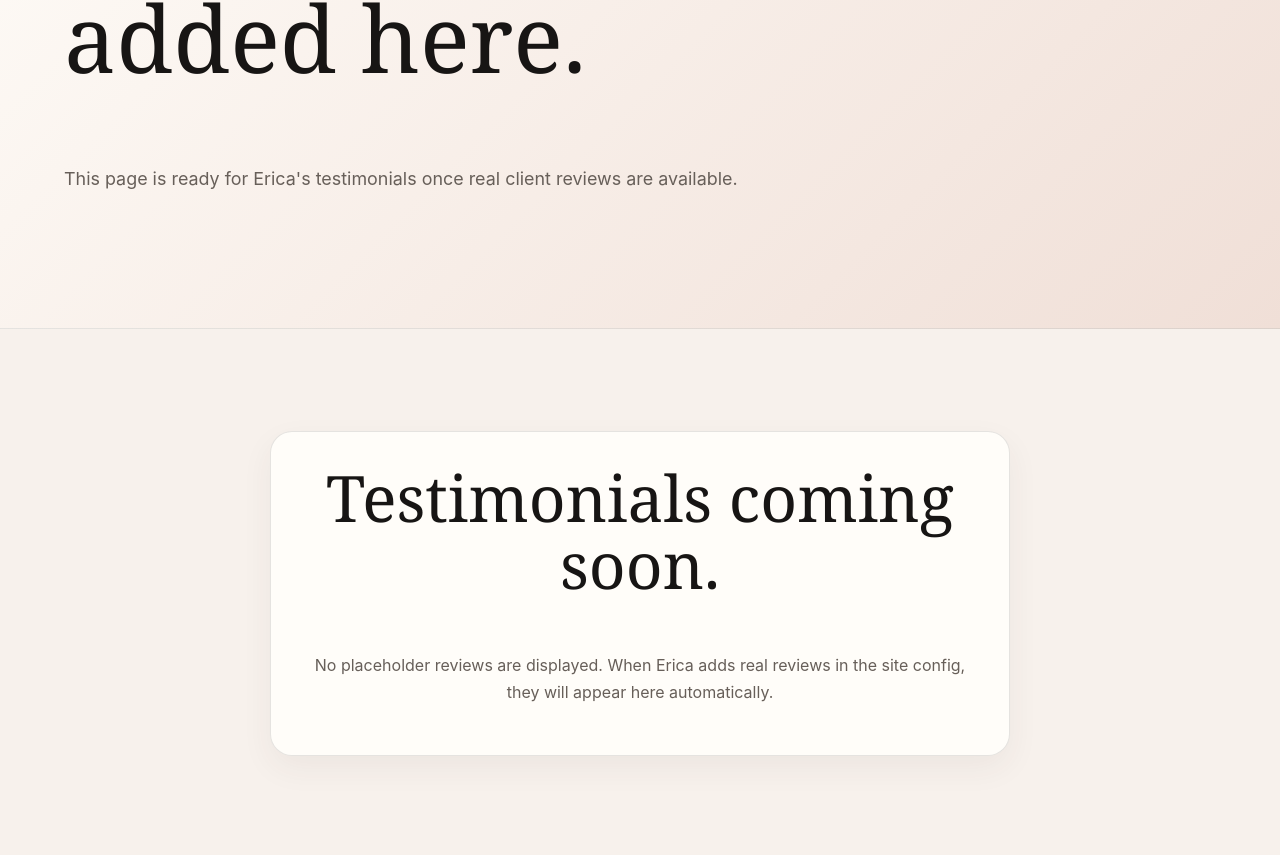
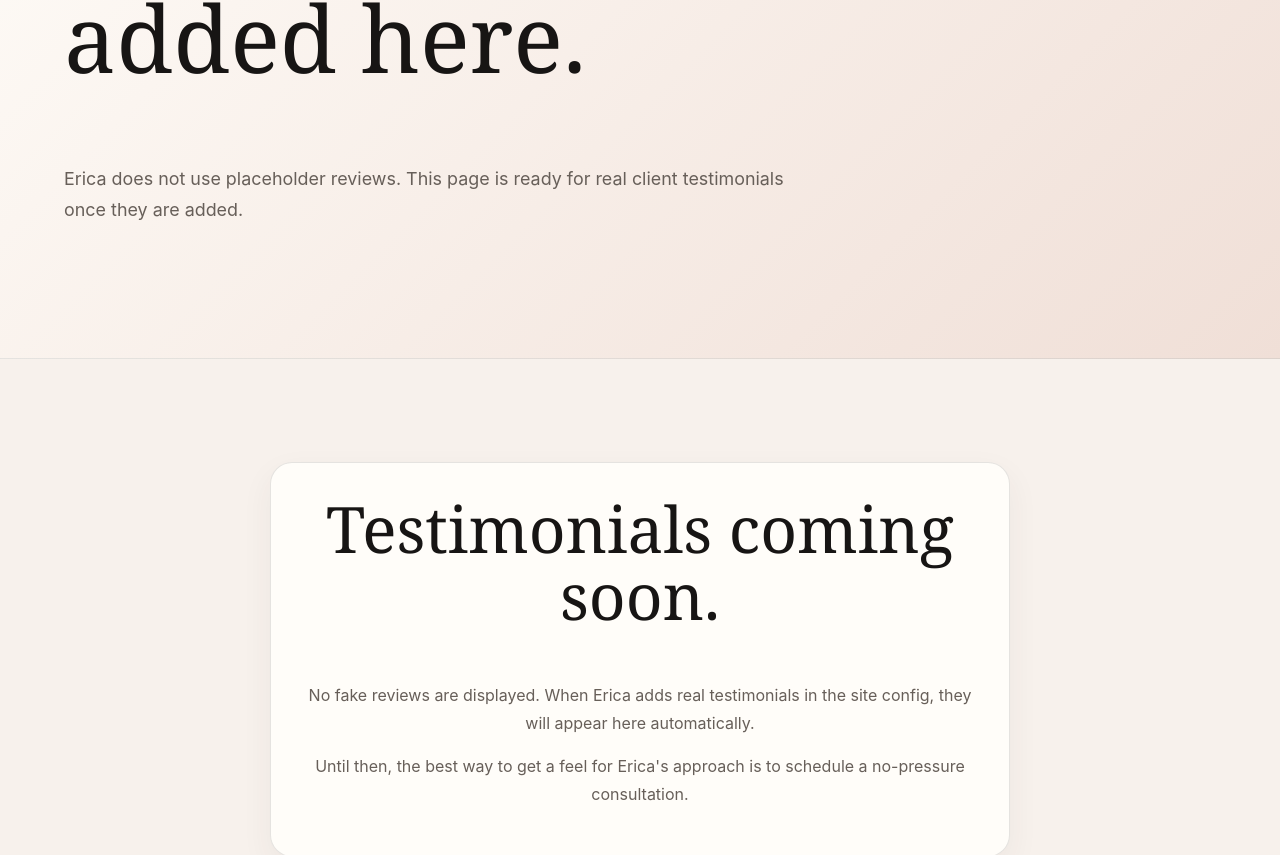
Before and after one commit to ericasinds/erica-sindlinger-realtor-web, a React (Vite) app: page /testimonials in a window 1280 px wide. Shown: the part 351-1206 px from the top of the page. Built offline with nearby package versions, Linux system fonts and the light colour scheme.

Commit message:
Personalize Erica realtor site messaging

```diff
--- a/src/pages/Testimonials.jsx
+++ b/src/pages/Testimonials.jsx
@@ -12,10 +12,10 @@ export default function Testimonials() {
     <>
       <SEO
         title="Testimonials"
-        description="Client stories and reviews for Erica Sindlinger, Orlando area Realtor with POP Realty powered by Sellstate."
+        description="Client stories and reviews for Erica Sindlinger, Central Florida Realtor with Pop Realty powered by Sellstate."
       />
       <PageHero eyebrow="Client stories" title="Real reviews will be added here.">
-        This page is ready for Erica's testimonials once real client reviews are available.
+        Erica does not use placeholder reviews. This page is ready for real client testimonials once they are added.
       </PageHero>
 
       <SectionWrapper>
@@ -28,7 +28,8 @@ export default function Testimonials() {
         ) : (
           <div className="card empty-state">
             <h2>Testimonials coming soon.</h2>
-            <p>No placeholder reviews are displayed. When Erica adds real reviews in the site config, they will appear here automatically.</p>
+            <p>No fake reviews are displayed. When Erica adds real testimonials in the site config, they will appear here automatically.</p>
+            <p>Until then, the best way to get a feel for Erica's approach is to schedule a no-pressure consultation.</p>
           </div>
         )}
       </SectionWrapper>
```
